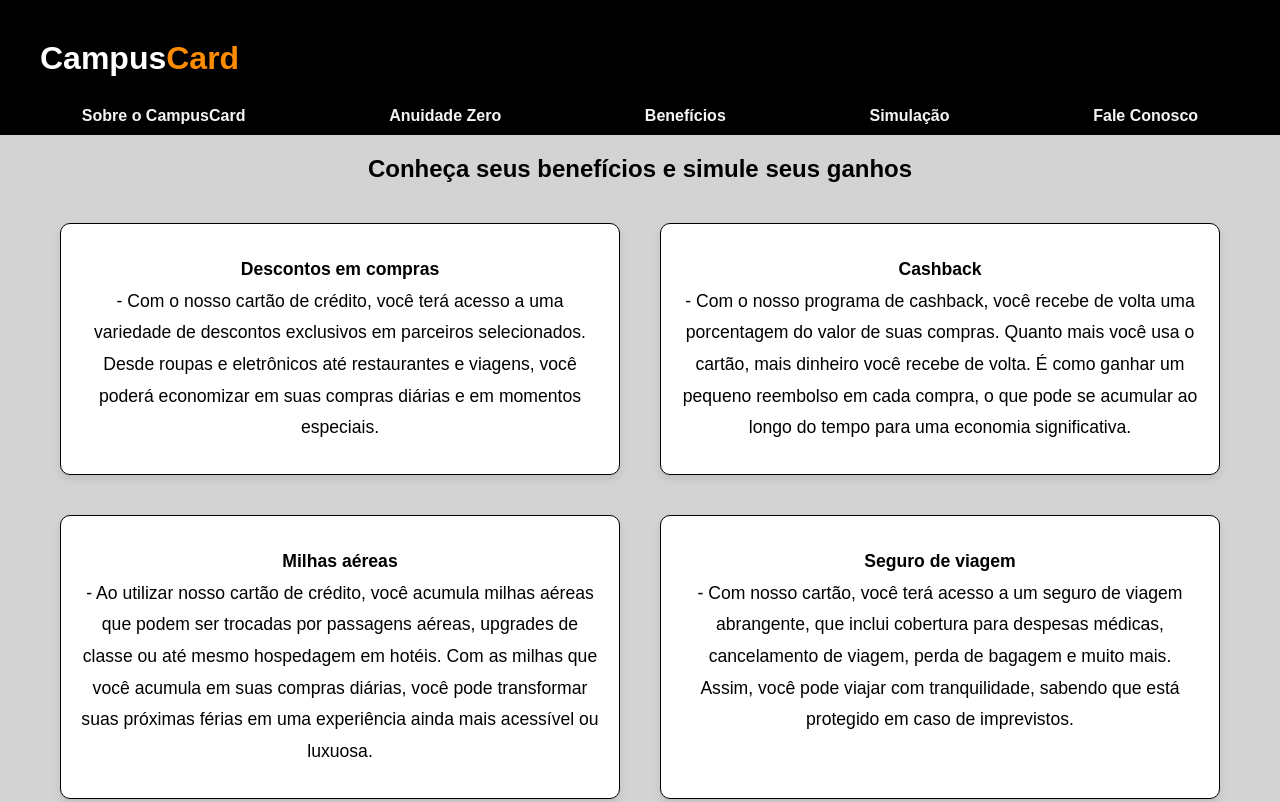
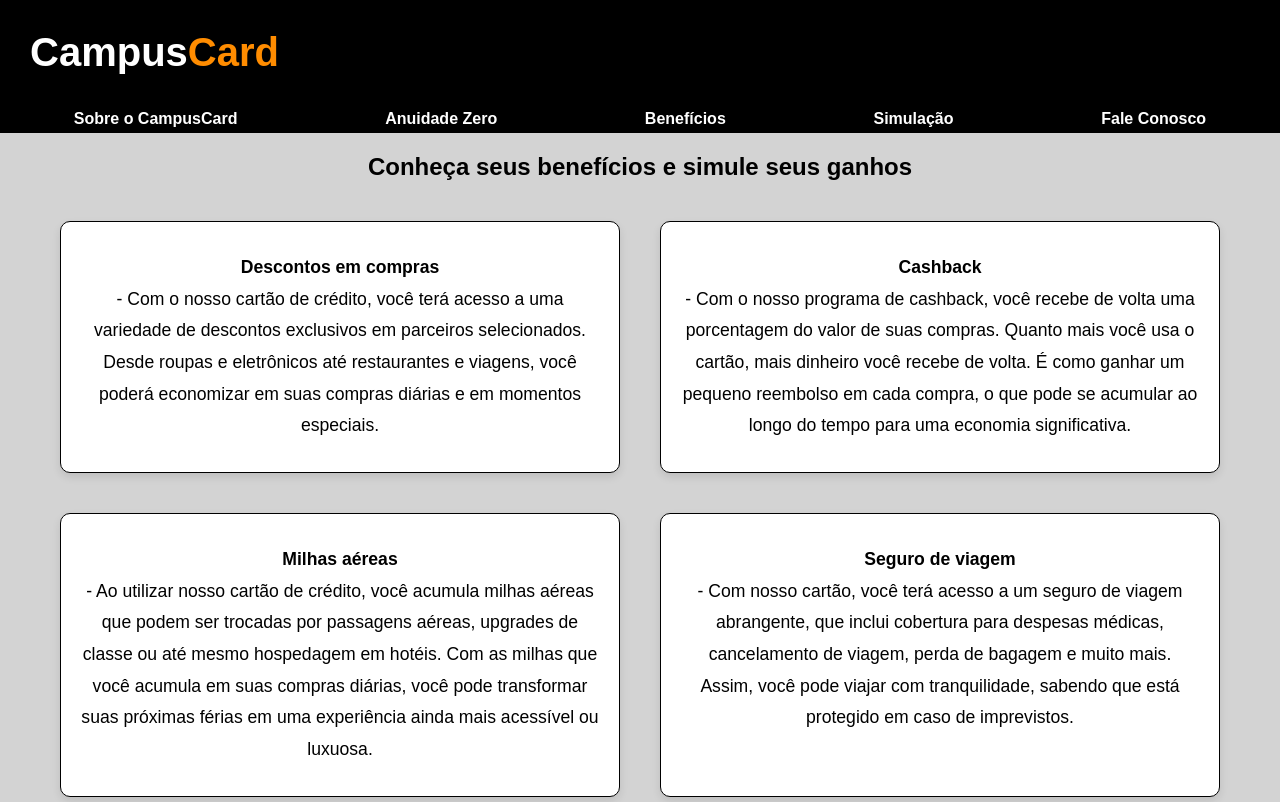
Before and after one commit to TyranoT/CampusCard, a website: page Simulação/simulacao.html in a window 1280 px wide. Shown: the top 802 px of the page. Drawn offline with Linux system fonts and the light colour scheme.

Commit message:
pequenas alterações
- inclusão do conteudo dentro da tag main;
- bug do  rodapé resolvido

```diff
--- a/Simulação/simulacao.html
+++ b/Simulação/simulacao.html
@@ -18,6 +18,7 @@
     <a href="#"><strong>Fale Conosco</strong></a>
 </nav>
 
+<main>
     <section class="title">
         <h1>Conheça seus benefícios e simule seus ganhos</h1>
     </section>
@@ -66,6 +67,7 @@
 
     <script src="js.js"></script>
     <ul class="item-list" id="itemList"></ul>
+</main>
 
 <footer>
     <div class="rodape">
--- a/Simulação/style.css
+++ b/Simulação/style.css
@@ -32,7 +32,7 @@ body {
 header {
     background-color: var(--cor1);
     color: var(--cor2);
-    padding: 20px;
+    padding: 10px;
 
 }
 
@@ -43,6 +43,8 @@ header #text-mark {
 header h1 {
     padding-left: 20px;
     margin-top: 20px;
+    font-size: 2.5em;
+    padding-bottom: 20px;
 }
 
 nav {
@@ -52,17 +54,16 @@ nav {
     justify-content: space-around;
     background-color: black;
     z-index: 10;
-    padding: 10px;
 }
 
-header nav a {
+nav a {
     text-decoration: none;
     color: white;
     transition: .3s;
     padding: 5px;
 }
 
-header nav a:hover {
+nav a:hover {
     background-color: white;
     color: black;
     border-radius: 5px;
```
Lines whose indentation alone changed are shown as unchanged.
